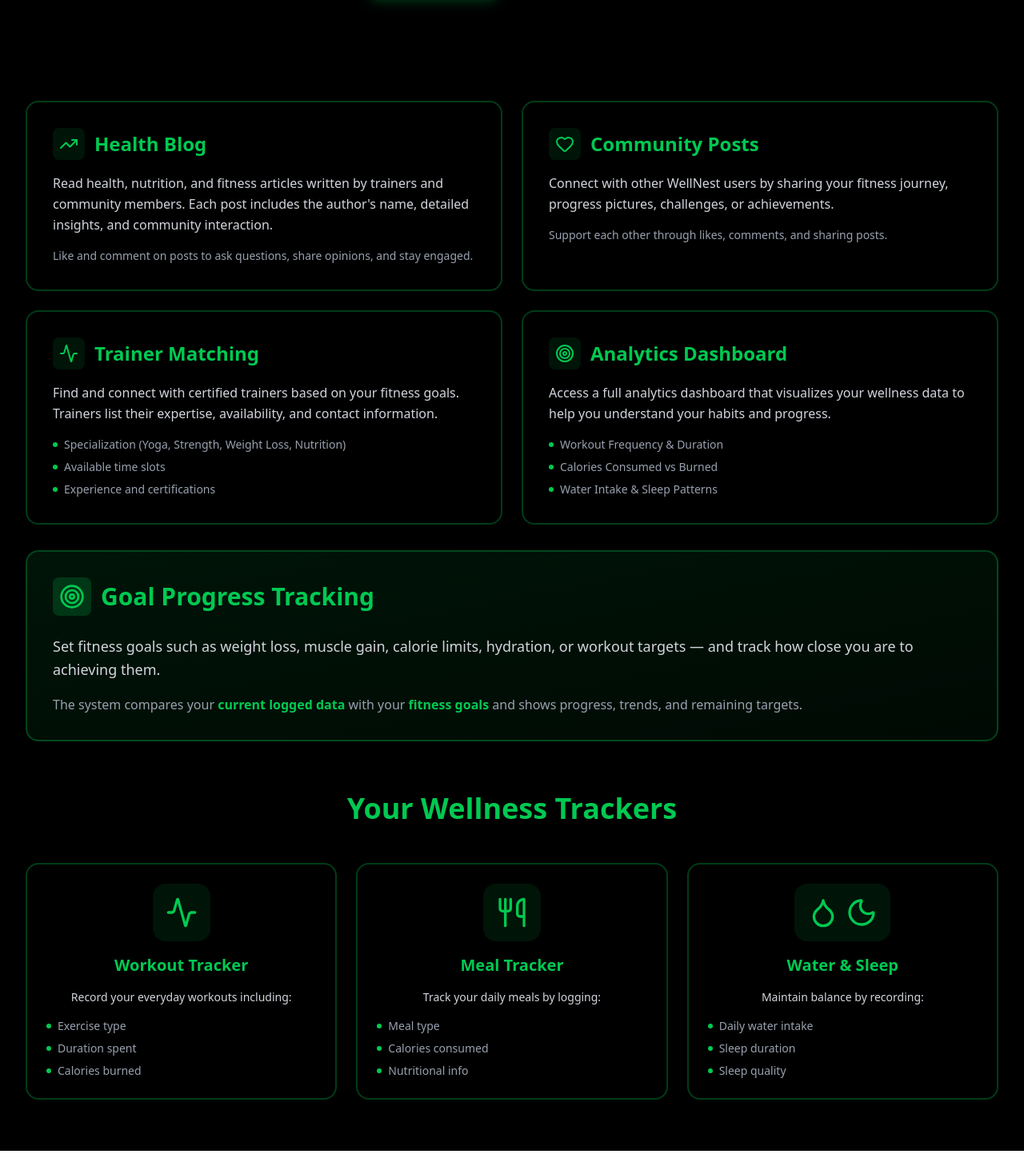
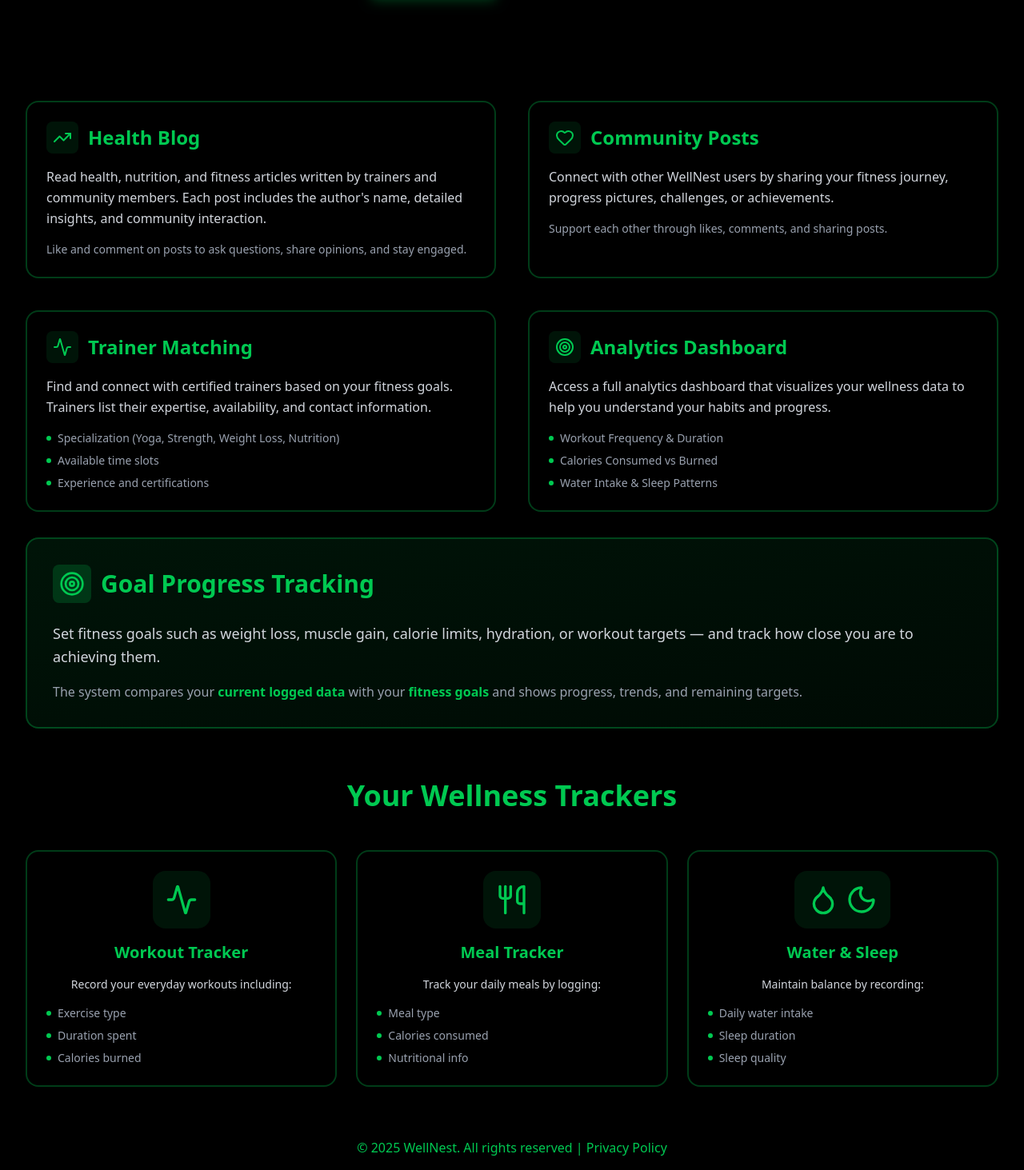
Before and after one commit to TamannaParashar/WellNest, a React (Vite) app in the folder frontend/: page /home in a window 1280 px wide. Shown: the part 402-1865 px from the top of the page at 80% size. Before the commit the page ends 1841 px from the top, so only its background shows below. Built offline with nearby package versions, Linux system fonts and the light colour scheme; no server answers.

Commit message:
updation

```diff
--- a/frontend/package.json
+++ b/frontend/package.json
@@ -12,8 +12,10 @@
   "dependencies": {
     "@clerk/clerk-react": "^5.57.0",
     "@tailwindcss/vite": "^4.1.17",
+    "chart.js": "^4.5.1",
     "lucide-react": "^0.557.0",
     "react": "^18.2.0",
+    "react-chartjs-2": "^5.3.1",
     "react-dom": "^18.2.0",
     "react-router-dom": "^7.10.0",
     "tailwindcss": "^4.1.17"
--- a/frontend/src/App.css
+++ b/frontend/src/App.css
@@ -1 +1,38 @@
 @import "tailwindcss";
+.smoke::before,
+.smoke::after {
+  content: '';
+  position: absolute;
+  bottom: 0; /* start at bottom of text */
+  left: 50%;
+  width: 40px;
+  height: 40px;
+  background: radial-gradient(circle, rgba(255,255,255,0.6) 0%, rgba(255, 255, 255, 0.927) 70%);
+  border-radius: 50%;
+  filter: blur(20px);
+  animation: rise 4s infinite;
+  z-index: -1;
+}
+
+.smoke::after {
+  width: 30px;
+  height: 30px;
+  animation-duration: 5s;
+  animation-delay: 1.5s;
+  filter: blur(25px);
+}
+
+@keyframes rise {
+  0% {
+    transform: translate(-50%, 0) scale(0.5);
+    opacity: 0.5;
+  }
+  50% {
+    transform: translate(-60%, -50px) scale(1);
+    opacity: 0.7;
+  }
+  100% {
+    transform: translate(-50%, -100px) scale(1.2);
+    opacity: 0;
+  }
+}
--- a/frontend/src/App.jsx
+++ b/frontend/src/App.jsx
@@ -9,6 +9,7 @@ import Profile from './Components/Profile'
 import Home from './Components/Home'
 import Tracker from './Components/Tracker'
 import ViewLog from './Components/ViewLog'
+import Dashboard from './Components/Dashboard'
 
 function App() {
 
@@ -18,6 +19,7 @@ function App() {
         <Route element={<Login/>} path='/'></Route>
         <Route element={<Profile/>} path='/profile'></Route>
         <Route element={<Home/>} path='/home'></Route>
+        <Route element={<Dashboard/>} path='/dashboard'></Route>
         <Route element={<Tracker/>} path='/tracker'></Route>
         <Route element={<Blog/>} path='/blog'></Route>
         <Route element={<BlogContent/>} path='/blogContent'></Route>
--- a/frontend/src/Components/Home.jsx
+++ b/frontend/src/Components/Home.jsx
@@ -1,9 +1,8 @@
-"use client"
-
 import {useState,useEffect} from "react"
 import {SignOutButton, useUser} from "@clerk/clerk-react"
 import {Link,useNavigate} from "react-router-dom"
 import {Menu, X, Activity, Heart, Target, Droplet, Moon, Utensils, TrendingUp} from "lucide-react"
+
 
 export default function Home() {
   const [isNavOpen, setIsNavOpen] = useState(false)
@@ -222,9 +221,9 @@ export default function Home() {
         </section>
 
         {/* Features Grid */}
-        <div className="grid md:grid-cols-2 gap-6 mt-16">
+        <div className="grid md:grid-cols-2 gap-10 mt-16">
           {/* Health Blog */}
-          <div className="bg-black border-2 border-green-500/30 rounded-2xl p-8 hover:border-green-500 transition-all group">
+          <div className="bg-black border-2 border-green-500/30 rounded-2xl p-6 hover:border-green-500 transition-all group">
             <div className="flex items-center gap-3 mb-4">
               <div className="p-2 bg-green-500/10 rounded-lg group-hover:bg-green-500/20 transition-colors">
                 <TrendingUp className="w-6 h-6 text-green-500" />
@@ -241,7 +240,7 @@ export default function Home() {
           </div>
 
           {/* Community Posts */}
-          <div className="bg-black border-2 border-green-500/30 rounded-2xl p-8 hover:border-green-500 transition-all group">
+          <div className="bg-black border-2 border-green-500/30 rounded-2xl p-6 hover:border-green-500 transition-all group">
             <div className="flex items-center gap-3 mb-4">
               <div className="p-2 bg-green-500/10 rounded-lg group-hover:bg-green-500/20 transition-colors">
                 <Heart className="w-6 h-6 text-green-500" />
@@ -256,7 +255,7 @@ export default function Home() {
           </div>
 
           {/* Trainer Matching */}
-          <div className="bg-black border-2 border-green-500/30 rounded-2xl p-8 hover:border-green-500 transition-all group">
+          <div className="bg-black border-2 border-green-500/30 rounded-2xl p-6 hover:border-green-500 transition-all group">
             <div className="flex items-center gap-3 mb-4">
               <div className="p-2 bg-green-500/10 rounded-lg group-hover:bg-green-500/20 transition-colors">
                 <Activity className="w-6 h-6 text-green-500" />
@@ -284,7 +283,7 @@ export default function Home() {
           </div>
 
           {/* Analytics Dashboard */}
-          <div className="bg-black border-2 border-green-500/30 rounded-2xl p-8 hover:border-green-500 transition-all group">
+          <div className="bg-black border-2 border-green-500/30 rounded-2xl p-6 hover:border-green-500 transition-all group">
             <div className="flex items-center gap-3 mb-4">
               <div className="p-2 bg-green-500/10 rounded-lg group-hover:bg-green-500/20 transition-colors">
                 <Target className="w-6 h-6 text-green-500" />
@@ -416,6 +415,9 @@ export default function Home() {
           </div>
         </div>
       </div>
+      <footer className="flex justify-center text-green-500">
+        <p className="mb-4">&copy; {new Date().getFullYear()} WellNest. All rights reserved | <Link to='#'>Privacy Policy</Link></p>
+      </footer>
     </div>
   )
 }
```
Also changed, not shown: 1 other file (tests, documents, lock files or other folders).
